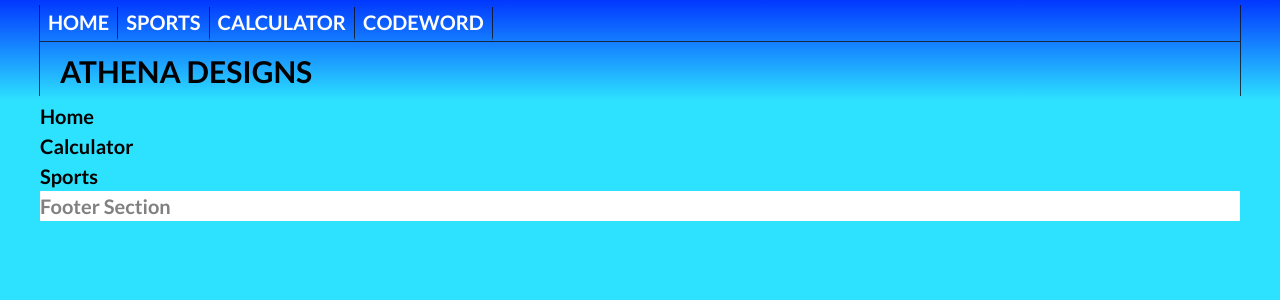
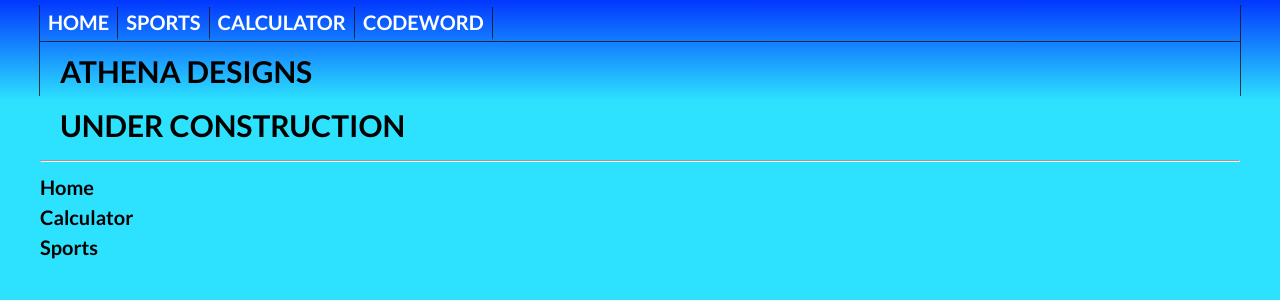
Before and after one commit to WayneMorganUK/athena-designs, a Jekyll site: the page built from index.html, in a window 1280 px wide. Shown: the top 300 px of the page. Built offline with Jekyll 4.4.1, drawn with Linux system fonts in a browser that asks for light colours.

Commit message:
updates
updated website as per w3c validations

```diff
--- a/_includes/head.html
+++ b/_includes/head.html
@@ -2,9 +2,8 @@
   <meta charset="utf-8">
   <meta http-equiv="X-UA-Compatible" content="IE=edge">
   <meta name="viewport" content="width=device-width, initial-scale=1">
-  <link rel="stylesheet" href="https://fonts.googleapis.com/css?family=Lato:300,400,700|Source+Code+Pro:300,400,500">
-  <title>{{ page.title }}</title>
-  <meta name="description" content="{% if page.excerpt %}{{ page.excerpt | strip_html | strip_newlines | truncate: 160 }}{% else %}{{ site.description }}{% endif %}">
+  <link rel="stylesheet" href="https://fonts.googleapis.com/css?family=Lato:300,400,700">
+  <link rel="stylesheet" href="https://fonts.googleapis.com/css?family=Source+Code+Pro:300,400,500">
   <link rel="stylesheet" href="{{ "/assets/css/main.css" | prepend: site.baseurl }}">
   <link rel="stylesheet" href="{{ "/assets/css/calc.css" | prepend: site.baseurl }}">
   <script src="/assets/js/clippr.min.js"></script>
--- a/index.html
+++ b/index.html
@@ -3,14 +3,10 @@ layout: default
 title: Home
 ---
 
-
-  <section>
-    <div>Home</div>
-    <div>Calculator</div>
-    <div>Sports</div>
-  </section>
-
-  <footer>Footer Section</footer>
-
-
-</html>
+<section>
+  <h1>Under Construction</h1>
+  <hr>
+  <div>Home</div>
+  <div>Calculator</div>
+  <div>Sports</div>
+</section>
```
